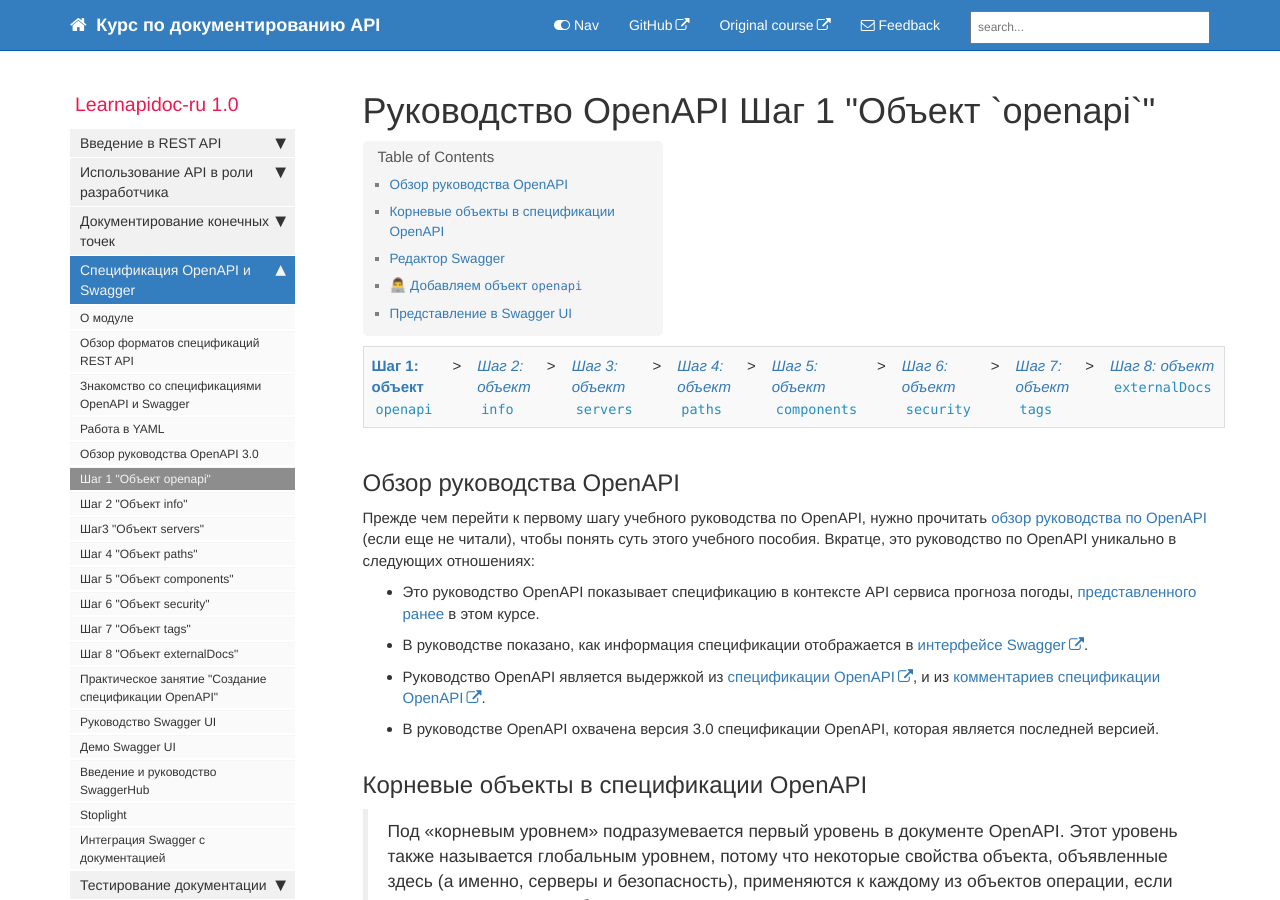
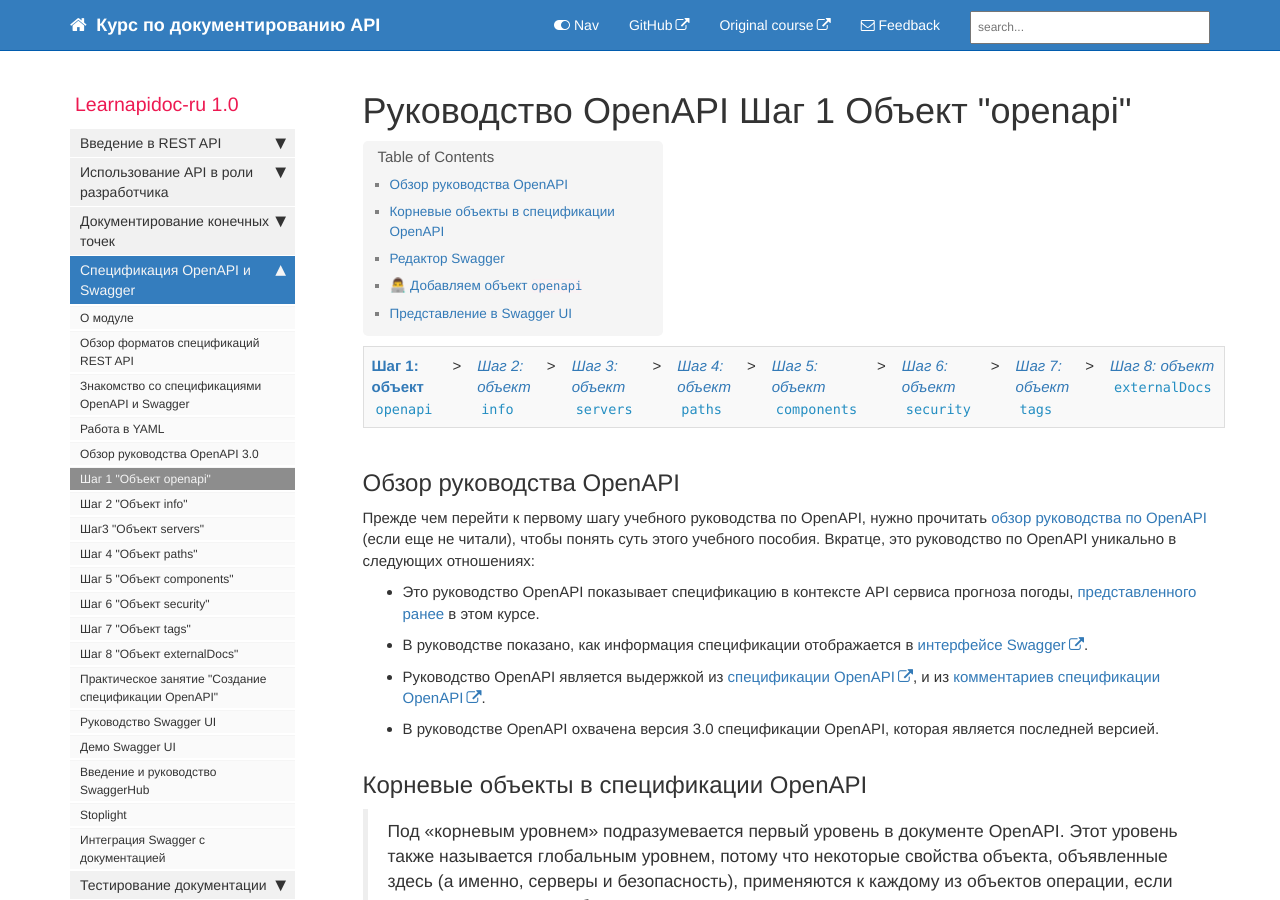
Before and after one commit to Starkovden/Starkovden.github.io, a Jekyll site: the page built from pages/openapi-specification/step1-openapi-object.md, in a window 1280 px wide and 900 px high. Built offline with Jekyll 4.4.1, drawn with Linux system fonts in a browser that asks for light colours; nearby versions of some CDN libraries; comment, search, counter and statistics services are not loaded.

Commit message:
поправил заголовок

```diff
--- a/pages/openapi-specification/step1-openapi-object.md
+++ b/pages/openapi-specification/step1-openapi-object.md
@@ -1,5 +1,5 @@
 ---
-title: Руководство OpenAPI Шаг 1 "Объект `openapi`"
+title: Руководство OpenAPI Шаг 1 Объект "openapi"
 last_updated: Oct 9, 2019
 sidebar: mydoc_sidebar
 permalink: step1-openapi-object.html
```
